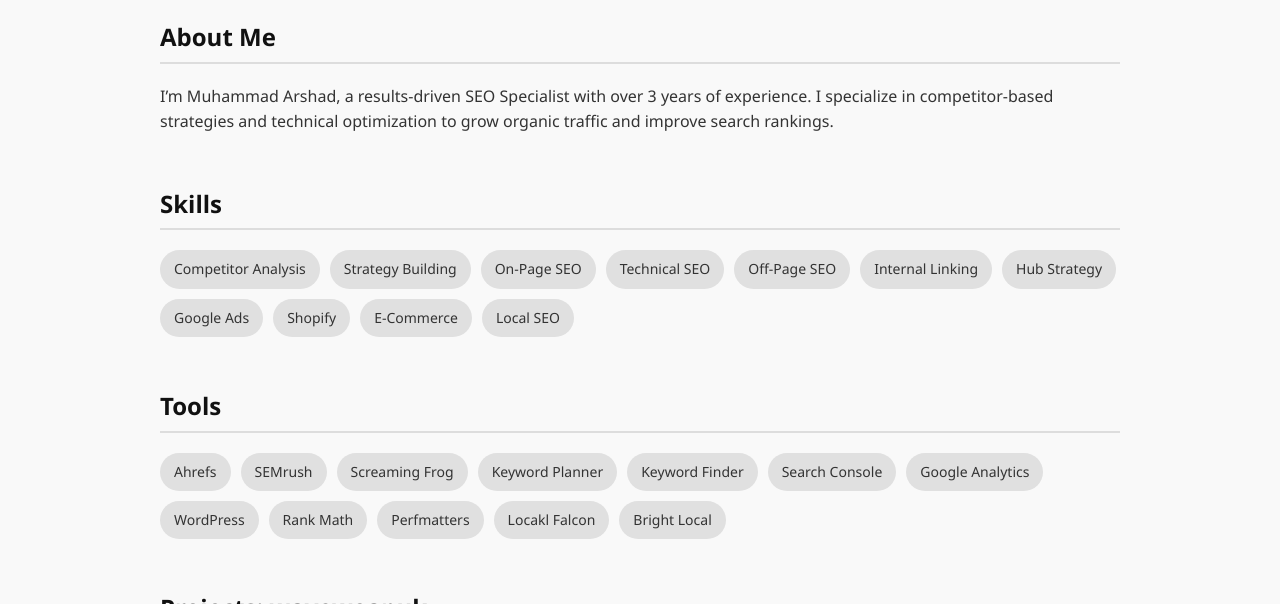
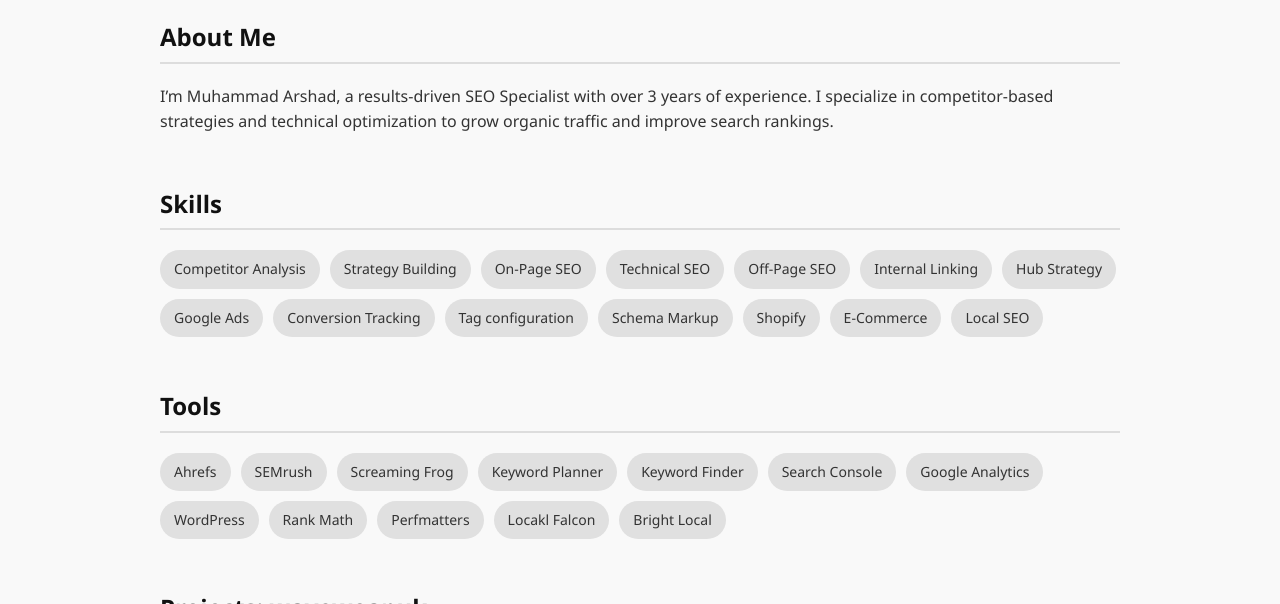
Before and after one commit to MuhammadArshad217/Digital-Marketing, a plain HTML site: page index.html in a window 1280 px wide. Shown: the part 496-1100 px from the top of the page. Drawn offline with Linux system fonts and the light colour scheme.

Commit message:
Update index.html

```diff
--- a/index.html
+++ b/index.html
@@ -128,7 +128,8 @@
       <div class="skills">
         <span>Competitor Analysis</span><span>Strategy Building</span><span>On-Page SEO</span>
         <span>Technical SEO</span><span>Off-Page SEO</span><span>Internal Linking</span>
-        <span>Hub Strategy</span><span>Google Ads</span><span>Shopify</span>
+        <span>Hub Strategy</span><span>Google Ads</span> <span>Conversion Tracking</span><span>Tag configuration</span>
+        <span>Schema Markup</span><span>Shopify</span>
         <span>E-Commerce</span><span>Local SEO</span>
       </div>
     </section>
```
